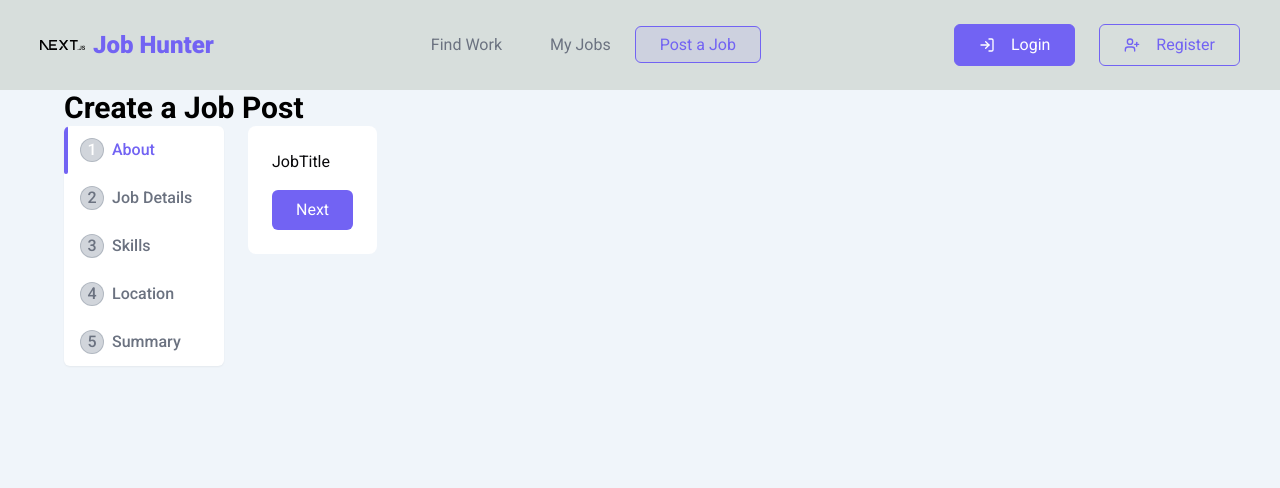
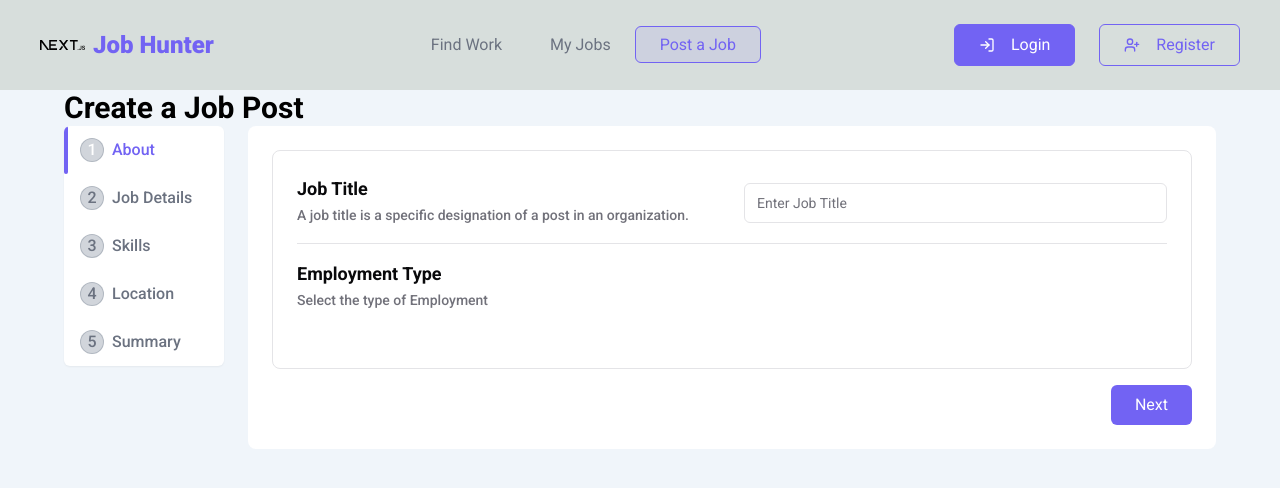
Before and after one commit to AbhayRao2k/Job-Portal-App-MERN, a Next.js app in the folder client/: page /postjob in a window 1280 px wide. Shown: the top 488 px of the page. Built offline with nearby package versions, Linux system fonts and the light colour scheme; no server answers.

Commit message:
updated Post Job section

```diff
--- a/client/Components/JobPost/JobForm.tsx
+++ b/client/Components/JobPost/JobForm.tsx
@@ -92,7 +92,7 @@ function JobForm() {
         ))}
       </div>
 
-      <form action="" className="p-6 bg-white rounded-lg self-start">
+      <form action="" className="p-6 flex-1 bg-white rounded-lg self-start">
         {renderStages()}
 
         <div className="flex justify-end gap-4 mt-4">
--- a/client/Components/JobPost/JobTitle.tsx
+++ b/client/Components/JobPost/JobTitle.tsx
@@ -1,9 +1,79 @@
-import React from 'react'
+"use client";
+import { useGlobalContext } from "@/context/globalContext";
+import React from "react";
+import { Separator } from "@/Components/ui/separator";
+import { Label } from "../ui/label";
+import { Input } from "../ui/input";
+
+interface EmploymentTypeProps {
+  "Full Time": string;
+  "Part Time": string;
+  Contract: boolean;
+  Internship: boolean;
+  Temporary: boolean;
+}
 
 function JobTitle() {
+  const {
+    handleTitleChange,
+    jobTitle,
+    activeEmploymentTypes,
+    setActiveEmploymentTypes,
+  } = useGlobalContext();
+
+  const [employmentTypes, setEmploymentTypes] =
+    React.useState<EmploymentTypeProps>({
+      "Full Time": "",
+      "Part Time": "",
+      Contract: false,
+      Internship: false,
+      Temporary: false,
+    });
+
+  const handleEmploymentTypeChange = (type: keyof EmploymentTypeProps) => {
+    setEmploymentTypes((prev) => ({ ...prev, [type]: !prev[type] }));
+  };
+
   return (
-    <div>JobTitle</div>
-  )
+    <div className="p-6 flex flex-col gap-4 bg-background border border-border rounded-lg">
+      <div className="grid grid-cols-1 md:grid-cols-2 gap-6">
+        <div className="flex-1">
+          <h3 className="text-lg font-semibold">Job Title</h3>
+          <Label
+            htmlFor="jobTitle"
+            className="text-sm text-muted-foreground mt-2"
+          >
+            A job title is a specific designation of a post in an organization.
+          </Label>
+        </div>
+        <Input
+          type="text"
+          id="jobTitle"
+          value={jobTitle}
+          onChange={handleTitleChange}
+          className="flex-1 w-full mt-2"
+          placeholder="Enter Job Title"
+        />
+      </div>
+      <Separator />
+      <div className="grid grid-cols-1 md:grid-cols-2 gap-6">
+        <div className="flex-1">
+          <h3 className="text-lg font-semibold">Employment Type</h3>
+          <Label
+            htmlFor="employmentType"
+            className="text-sm text-muted-foreground mt-2"
+          >
+            Select the type of Employment
+          </Label>
+          <div className="flex-1 flex flex-col gap-2">
+            {Object.entries(employmentTypes).map(([type, value]) => (
+              <div key={type}></div>
+            ))}
+          </div>
+        </div>
+      </div>
+    </div>
+  );
 }
 
-export default JobTitle
+export default JobTitle;
--- /dev/null
+++ b/client/Components/ui/checkbox.tsx
@@ -0,0 +1,30 @@
+"use client"
+
+import * as React from "react"
+import * as CheckboxPrimitive from "@radix-ui/react-checkbox"
+import { Check } from "lucide-react"
+
+import { cn } from "@/lib/utils"
+
+const Checkbox = React.forwardRef<
+  React.ElementRef<typeof CheckboxPrimitive.Root>,
+  React.ComponentPropsWithoutRef<typeof CheckboxPrimitive.Root>
+>(({ className, ...props }, ref) => (
+  <CheckboxPrimitive.Root
+    ref={ref}
+    className={cn(
+      "peer h-4 w-4 shrink-0 rounded-sm border border-primary ring-offset-background focus-visible:outline-none focus-visible:ring-2 focus-visible:ring-ring focus-visible:ring-offset-2 disabled:cursor-not-allowed disabled:opacity-50 data-[state=checked]:bg-primary data-[state=checked]:text-primary-foreground",
+      className
+    )}
+    {...props}
+  >
+    <CheckboxPrimitive.Indicator
+      className={cn("flex items-center justify-center text-current")}
+    >
+      <Check className="h-4 w-4" />
+    </CheckboxPrimitive.Indicator>
+  </CheckboxPrimitive.Root>
+))
+Checkbox.displayName = CheckboxPrimitive.Root.displayName
+
+export { Checkbox }
--- /dev/null
+++ b/client/Components/ui/separator.tsx
@@ -0,0 +1,31 @@
+"use client"
+
+import * as React from "react"
+import * as SeparatorPrimitive from "@radix-ui/react-separator"
+
+import { cn } from "@/lib/utils"
+
+const Separator = React.forwardRef<
+  React.ElementRef<typeof SeparatorPrimitive.Root>,
+  React.ComponentPropsWithoutRef<typeof SeparatorPrimitive.Root>
+>(
+  (
+    { className, orientation = "horizontal", decorative = true, ...props },
+    ref
+  ) => (
+    <SeparatorPrimitive.Root
+      ref={ref}
+      decorative={decorative}
+      orientation={orientation}
+      className={cn(
+        "shrink-0 bg-border",
+        orientation === "horizontal" ? "h-[1px] w-full" : "h-full w-[1px]",
+        className
+      )}
+      {...props}
+    />
+  )
+)
+Separator.displayName = SeparatorPrimitive.Root.displayName
+
+export { Separator }
--- a/client/package.json
+++ b/client/package.json
@@ -9,8 +9,10 @@
     "lint": "next lint"
   },
   "dependencies": {
+    "@radix-ui/react-checkbox": "^1.1.3",
     "@radix-ui/react-dropdown-menu": "^2.1.4",
     "@radix-ui/react-label": "^2.1.1",
+    "@radix-ui/react-separator": "^1.1.1",
     "@radix-ui/react-slot": "^1.1.1",
     "axios": "^1.7.9",
     "class-variance-authority": "^0.7.1",
```
Also changed, not shown: 1 other file (tests, documents, lock files or other folders).
